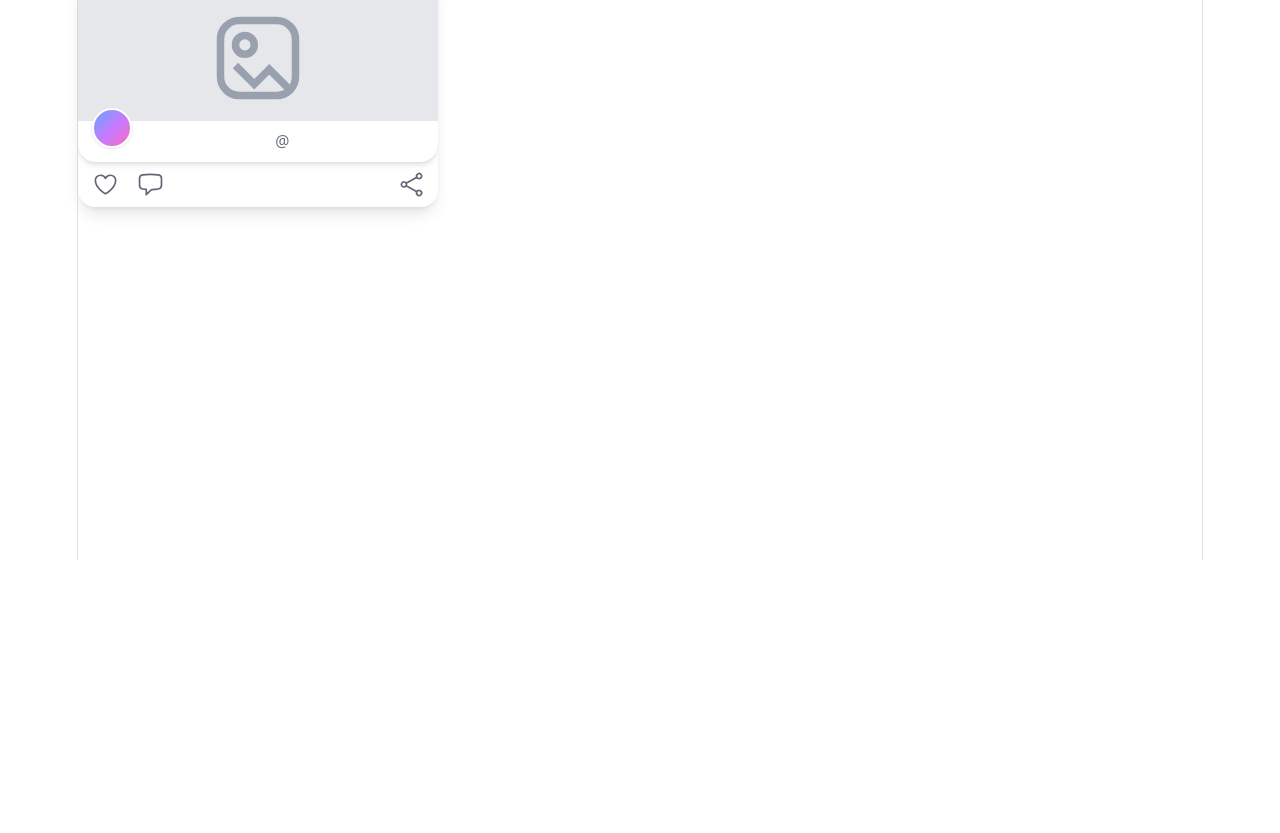
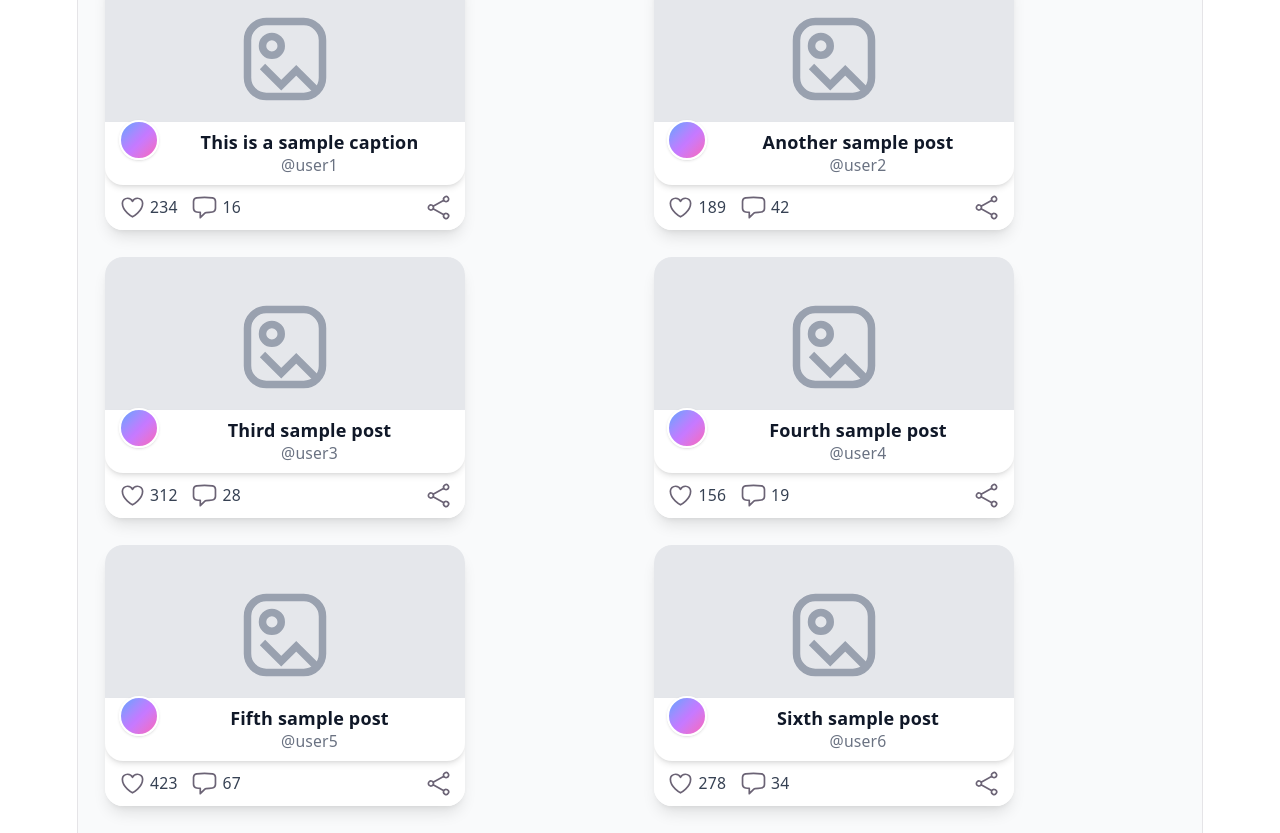
Before and after one commit to KhiryDixonManning/FitFeed, a React (Vite) app in the folder fit-feed/: page / in a window 1280 px wide. Shown: the part 240-1073 px from the top of the page. Before the commit the page ends 800 px from the top, so only its background shows below. Built offline with nearby package versions, Linux system fonts and the light colour scheme.

Commit message:
Refactor Feed component to include sample posts data and enhance layout with grid display

```diff
--- a/fit-feed/src/pages/Feed.tsx
+++ b/fit-feed/src/pages/Feed.tsx
@@ -2,15 +2,84 @@
 import Headbar from "../components/Headbar";
 import Post from "../components/Post";
 
+interface PostData {
+  id: string;
+  imageUrl: string;
+  username: string;
+  caption: string;
+  likeCount: number;
+  commentCount: number;
+}
+
 export default function Feed() {
+  // Sample posts data - replace with real data from Firebase
+  const samplePosts: PostData[] = [
+    {
+      id: "1",
+      imageUrl: "",
+      username: "user1",
+      caption: "This is a sample caption",
+      likeCount: 234,
+      commentCount: 16,
+    },
+    {
+      id: "2",
+      imageUrl: "",
+      username: "user2",
+      caption: "Another sample post",
+      likeCount: 189,
+      commentCount: 42,
+    },
+    {
+      id: "3",
+      imageUrl: "",
+      username: "user3",
+      caption: "Third sample post",
+      likeCount: 312,
+      commentCount: 28,
+    },
+    {
+      id: "4",
+      imageUrl: "",
+      username: "user4",
+      caption: "Fourth sample post",
+      likeCount: 156,
+      commentCount: 19,
+    },
+    {
+      id: "5",
+      imageUrl: "",
+      username: "user5",
+      caption: "Fifth sample post",
+      likeCount: 423,
+      commentCount: 67,
+    },
+    {
+      id: "6",
+      imageUrl: "",
+      username: "user6",
+      caption: "Sixth sample post",
+      likeCount: 278,
+      commentCount: 34,
+    },
+  ];
+
   return (
-    <div>
-      <div>
-        <Headbar />
-        <p>Feed Page</p>
-      </div>
-      <div>
-        <Post />
+    <div className="min-h-screen bg-gray-50">
+      <Headbar />
+      <div className="p-6">
+        <div className="grid grid-cols-2 gap-6 auto-rows-max">
+          {samplePosts.map((post) => (
+            <Post
+              key={post.id}
+              imageUrl={post.imageUrl}
+              username={post.username}
+              caption={post.caption}
+              likeCount={post.likeCount}
+              commentCount={post.commentCount}
+            />
+          ))}
+        </div>
       </div>
     </div>
   );
```
